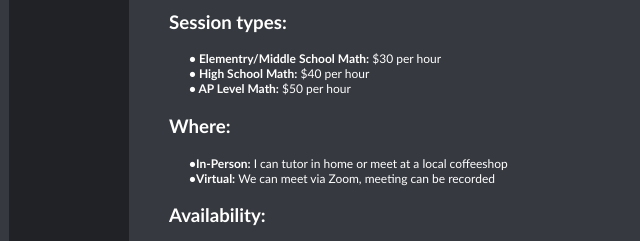
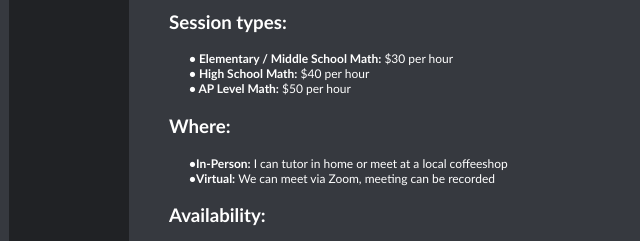
Before and after one commit to hermanmalik/hermanmalik.github.io, a plain HTML site: page index.html in a window 1280 px wide. Shown: the part 198-439 px from the top of the page, 449-1089 px from the left. Drawn offline with Linux system fonts and the light colour scheme.

Commit message:
Update index.html

```diff
--- a/index.html
+++ b/index.html
@@ -95,7 +95,7 @@
                     <div id="tutoring-text">
                         <p>
                             <!--List your tutoring options here-->
-                            <b>• Elementry/Middle School Math:</b> $30 per hour<br>
+                            <b>• Elementary / Middle School Math:</b> $30 per hour<br>
                             <b>• High School Math:</b> $40 per hour<br>
                             <b>• AP Level Math:</b> $50 per hour<br>
                         </p>
```
